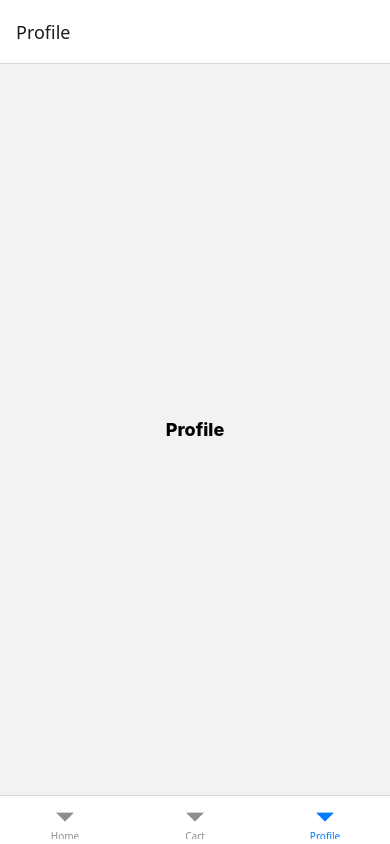
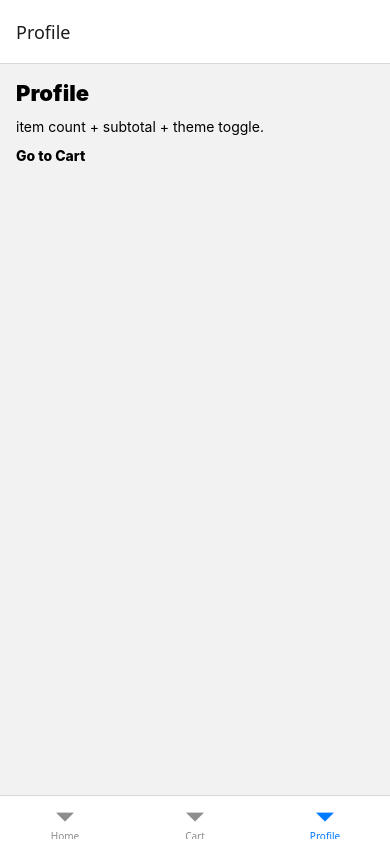
Before and after one commit to Valcked/MiniShop, a React Native app: screen /Profile in a window 390 px wide. Built offline with nearby package versions, Linux system fonts and the light colour scheme.

Commit message:
feat: add initial screens and connect navigator

```diff
--- a/src/navigation/RootNavigator.tsx
+++ b/src/navigation/RootNavigator.tsx
@@ -1,47 +1,26 @@
 import React from "react";
-import { Text, View } from "react-native";
 import { createBottomTabNavigator } from "@react-navigation/bottom-tabs";
 import { createNativeStackNavigator } from "@react-navigation/native-stack";
 import type { HomeStackParamList, RootTabParamList } from "./types";
+import { ProductListScreen } from "../screens/HomeStack/ProductListScreen";
+import { ProductDetailScreen } from "../screens/HomeStack/ProductDetailScreen";
+import { CartScreen } from "../screens/CartScreen";
+import { ProfileScreen } from "../screens/ProfileScreen";
 
 const Tab = createBottomTabNavigator<RootTabParamList>();
 const HomeStack = createNativeStackNavigator<HomeStackParamList>();
-
-function PlaceholderScreen(props: { title: string }) {
-  return (
-    <View style={{ flex: 1, alignItems: "center", justifyContent: "center" }}>
-      <Text style={{ fontSize: 18, fontWeight: "800" }}>{props.title}</Text>
-    </View>
-  );
-}
-
-function ProductListPlaceholder() {
-  return <PlaceholderScreen title="ProductList (Home)" />;
-}
-
-function ProductDetailPlaceholder() {
-  return <PlaceholderScreen title="ProductDetail (Home)" />;
-}
-
-function CartPlaceholder() {
-  return <PlaceholderScreen title="Cart" />;
-}
-
-function ProfilePlaceholder() {
-  return <PlaceholderScreen title="Profile" />;
-}
 
 function HomeStackNavigator() {
   return (
     <HomeStack.Navigator id="HomeStack">
       <HomeStack.Screen
         name="ProductList"
-        component={ProductListPlaceholder}
+        component={ProductListScreen}
         options={{ title: "MiniShop" }}
       />
       <HomeStack.Screen
         name="ProductDetail"
-        component={ProductDetailPlaceholder}
+        component={ProductDetailScreen}
         options={{ title: "Product" }}
       />
     </HomeStack.Navigator>
@@ -51,13 +30,9 @@ function HomeStackNavigator() {
 export function RootNavigator() {
   return (
     <Tab.Navigator id="RootTabs">
-      <Tab.Screen
-        name="HomeTab"
-        component={HomeStackNavigator}
-        options={{ title: "Home" }}
-      />
-      <Tab.Screen name="Cart" component={CartPlaceholder} />
-      <Tab.Screen name="Profile" component={ProfilePlaceholder} />
+      <Tab.Screen name="HomeTab" component={HomeStackNavigator} options={{ title: "Home" }} />
+      <Tab.Screen name="Cart" component={CartScreen} />
+      <Tab.Screen name="Profile" component={ProfileScreen} />
     </Tab.Navigator>
   );
 }
--- /dev/null
+++ b/src/screens/CartScreen.tsx
@@ -0,0 +1,11 @@
+import React from "react";
+import { Text, View } from "react-native";
+
+export function CartScreen() {
+  return (
+    <View style={{ flex: 1, padding: 16, gap: 12 }}>
+      <Text style={{ fontSize: 22, fontWeight: "900" }}>Cart</Text>
+      <Text>Redux cart + qty +/- + subtotal.</Text>
+    </View>
+  );
+}
--- /dev/null
+++ b/src/screens/HomeStack/ProductDetailScreen.tsx
@@ -0,0 +1,16 @@
+import React from "react";
+import { Text, View } from "react-native";
+import type { NativeStackScreenProps } from "@react-navigation/native-stack";
+import type { HomeStackParamList } from "../../navigation/types";
+
+type Props = NativeStackScreenProps<HomeStackParamList, "ProductDetail">;
+
+export function ProductDetailScreen({ route }: Props) {
+  return (
+    <View style={{ flex: 1, padding: 16, gap: 12 }}>
+      <Text style={{ fontSize: 22, fontWeight: "900" }}>Product Detail</Text>
+      <Text style={{ fontSize: 16 }}>Product ID: {route.params.id}</Text>
+      <Text>DummyJSON detail + “Add to cart”.</Text>
+    </View>
+  );
+}
--- /dev/null
+++ b/src/screens/HomeStack/ProductListScreen.tsx
@@ -0,0 +1,28 @@
+import React from "react";
+import { Pressable, Text, View } from "react-native";
+import type { NativeStackScreenProps } from "@react-navigation/native-stack";
+import type { HomeStackParamList } from "../../navigation/types";
+
+type Props = NativeStackScreenProps<HomeStackParamList, "ProductList">;
+
+export function ProductListScreen({ navigation }: Props) {
+  return (
+    <View style={{ flex: 1, padding: 16, gap: 12 }}>
+      <Text style={{ fontSize: 22, fontWeight: "900" }}>Product List</Text>
+      <Text>DummyJSON productlijst + search.</Text>
+
+      <Pressable
+        onPress={() => navigation.navigate("ProductDetail", { id: 1 })}
+        style={{
+          paddingVertical: 12,
+          paddingHorizontal: 12,
+          borderRadius: 14,
+          borderWidth: 1,
+          alignSelf: "flex-start",
+        }}
+      >
+        <Text style={{ fontWeight: "800" }}>Open detail van product #1</Text>
+      </Pressable>
+    </View>
+  );
+}
--- /dev/null
+++ b/src/screens/ProfileScreen.tsx
@@ -0,0 +1,19 @@
+import React from "react";
+import { Text, View } from "react-native";
+import type { BottomTabScreenProps } from "@react-navigation/bottom-tabs";
+import type { RootTabParamList } from "../navigation/types";
+
+type Props = BottomTabScreenProps<RootTabParamList, "Profile">;
+
+export function ProfileScreen({ navigation }: Props) {
+  return (
+    <View style={{ flex: 1, padding: 16, gap: 12 }}>
+      <Text style={{ fontSize: 22, fontWeight: "900" }}>Profile</Text>
+      <Text>item count + subtotal + theme toggle.</Text>
+
+      <Text style={{ fontWeight: "800" }} onPress={() => navigation.navigate("Cart")}>
+        Go to Cart
+      </Text>
+    </View>
+  );
+}
```
